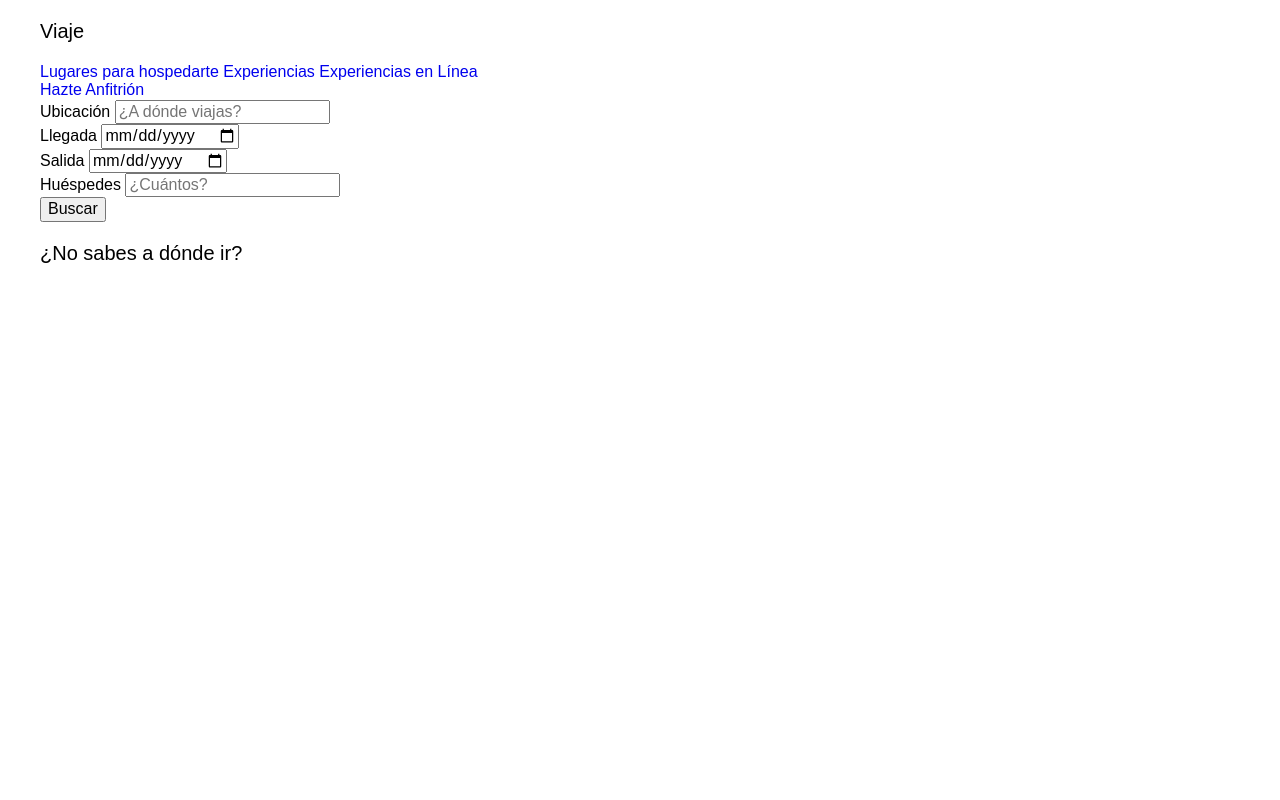
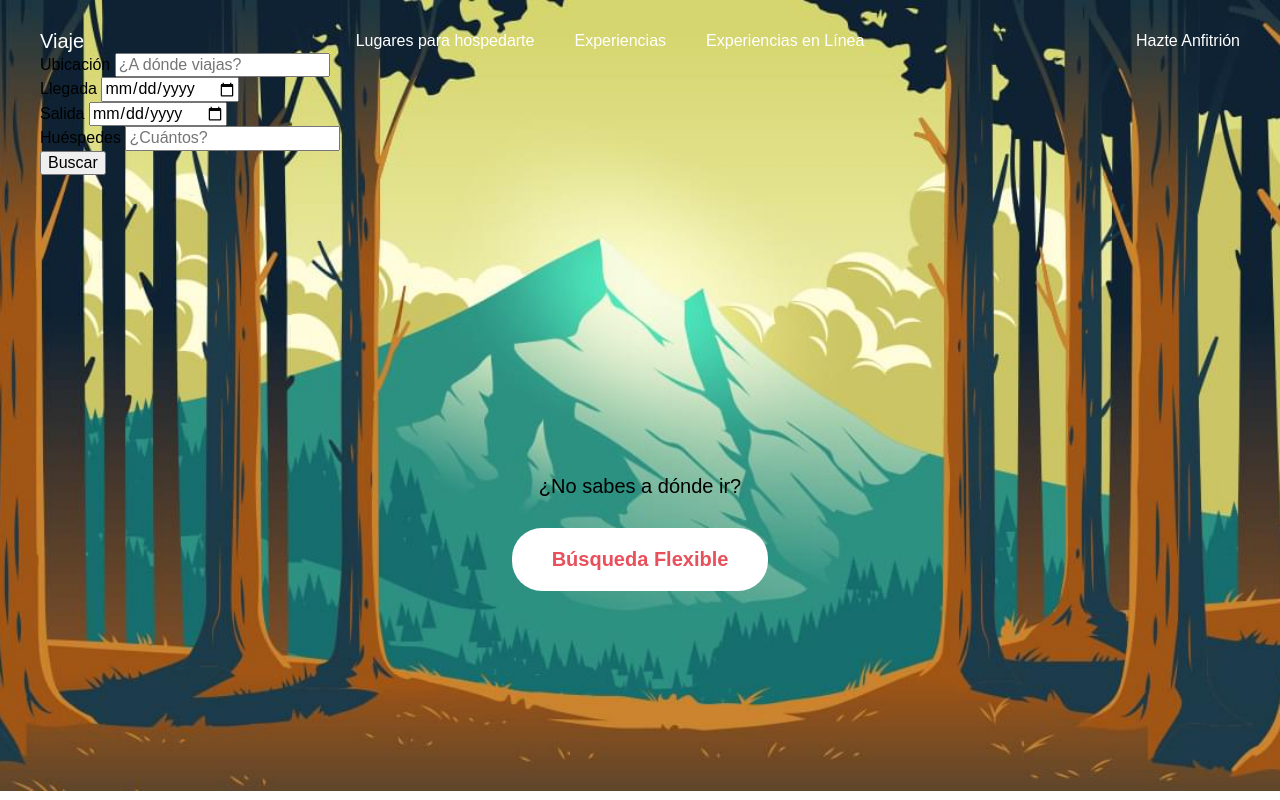
Before and after one commit to pedropalmeros/PodcastWeb, a website: page index.html in a window 1280 px wide. Drawn offline with Linux system fonts and the light colour scheme.

Commit message:
adding styles to header, pending->Formulary

```diff
--- a/index.html
+++ b/index.html
@@ -14,18 +14,21 @@
 <body>
     <header class="header">
         <div class="barra contenedor">
-            <p class="barra__nombre">Viaje</p>
+            <div class="barra__logo">
+                <p class="barra__nombre">Viaje</p>
+            </div>
+
+            <nav class="barra__navegacion ">
+                <a class="barra__link" href="#">Lugares para hospedarte</a>
+                <a class="barra__link" href="#">Experiencias</a>
+                <a class="barra__link" href="#">Experiencias en Línea</a>
+            </nav>
+
+            <nav class="barra__login ">
+                <a class="barra__link" href="#">Hazte Anfitrión</a>
+            </nav>
+
         </div>
-
-        <nav class="barra__navegacion contenedor">
-            <a href="#">Lugares para hospedarte</a>
-            <a href="#">Experiencias</a>
-            <a href="#">Experiencias en Línea</a>
-        </nav>
-
-        <nav class="barra__login contenedor">
-            <a href="#">Hazte Anfitrión</a>
-        </nav>
 
         <form action="" class="formulario contenedor">
             <div class="formulario__campo">
@@ -55,7 +58,7 @@
 
         <div class="header__busqueda contenedor">
             <p class="header__busqueda-label">¿No sabes a dónde ir? </p>
-            <a href="#" class="header__busqueda-flexible"></a>
+            <a href="#" class="header__busqueda-boton">Búsqueda Flexible</a>
         </div>
 
     </header>
--- a/src/scss/app.scss
+++ b/src/scss/app.scss
@@ -1 +1,2 @@
 @use 'base';
+@use 'ui/header';
--- /dev/null
+++ b/src/scss/ui/header/_barra.scss
@@ -0,0 +1,27 @@
+@use 'base/variables' as v;
+@use 'base/mixins' as m;
+
+.barra{
+    color: red;
+    display: none;
+    @include m.tablet {
+        align-items: center;
+        display: flex;
+        justify-content: space-between;
+
+    }
+
+    &__navegacion{
+        display: flex;
+        gap: 4rem;
+    }
+
+    &__link{
+        color: v.$blanco;
+    }
+
+    &__nombre{
+        color: v.$blanco;
+        margin: 0;
+    }
+}
--- /dev/null
+++ b/src/scss/ui/header/_header.scss
@@ -0,0 +1,23 @@
+@use 'base/variables' as v;
+@use 'base/mixins' as m;
+
+.header{
+    background-image: url(../img/header.jpg);
+    background-position: center;
+    background-size: cover;
+
+    padding: 3rem 0 20rem 0;
+
+    &__busqueda{
+        margin-top: 5rem;
+        text-align: center;
+        @include m.tablet{
+            margin-top: 30rem;
+        }
+    }
+
+    &__busqueda-boton{
+        @include m.boton(v.$blanco, v.$primario);
+    }
+
+}
--- /dev/null
+++ b/src/scss/ui/header/_index.scss
@@ -0,0 +1,3 @@
+@forward 'header';
+@forward 'barra';
+@forward 'formulario';
```
Also changed, not shown: build/css/app.css, src/scss/ui/header/_formulario.scss (added).
